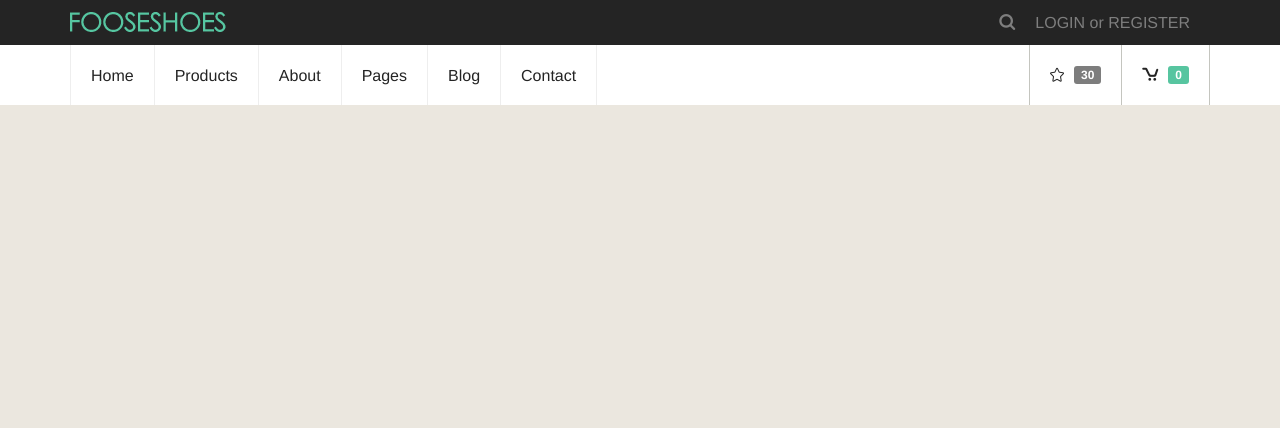
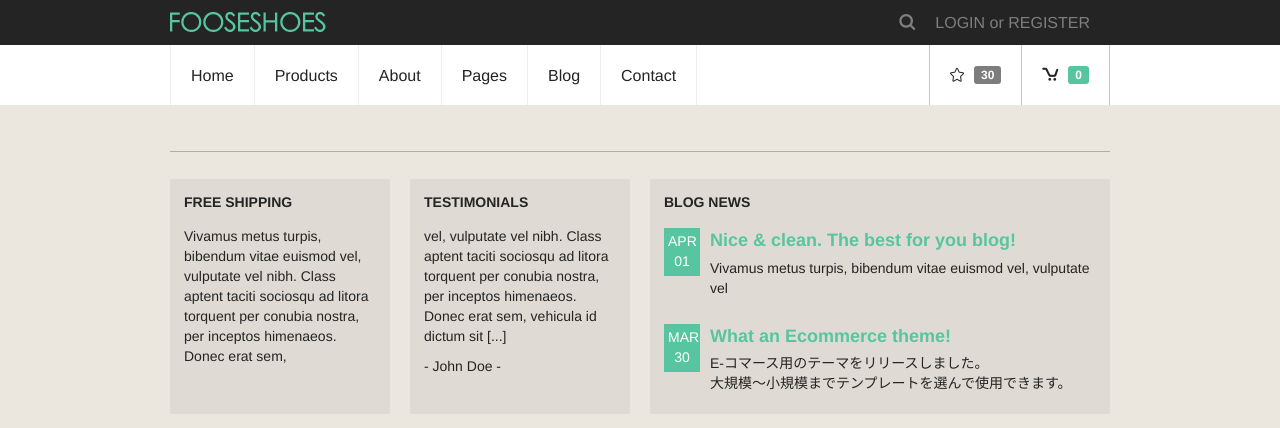
Before and after one commit to AurizedStudio/portfolio05Fooseshoes, a website: page htdocs/layout.html in a window 1280 px wide. Drawn offline with nearby package versions, Linux system fonts and the light colour scheme.

Commit message:
#4 共通部品ヘッダー .addon作成

```diff
--- /dev/null
+++ b/htdocs/js/jquery.heightLine.js
@@ -0,0 +1,93 @@
+/*!--------------------------------------------------------------------------*
+ *
+ *  jquery.heightLine.js 1.0.0
+ *
+ *  MIT-style license.
+ *
+ *  2013 Kazuma Nishihata
+ *  http://www.to-r.net
+ *
+ *--------------------------------------------------------------------------*/
+;(function($){
+	$.fn.heightLine = function(){
+		var target = this,fontSizeChangeTimer,windowResizeId= Math.random();
+		var heightLineObj = {
+			op : {
+				"maxWidth" : 10000,
+				"minWidth" : 0,
+				"fontSizeCheck" : false
+			},
+			setOption : function(op){
+				this.op = $.extend(this.op,op);
+			},
+			destroy : function(){
+				target.css("height","");
+			},
+			create : function(op){
+				var self = this,
+					maxHeight = 0,
+					windowWidth = $(window).width();
+				self.setOption(op);
+				if( windowWidth<=self.op.maxWidth && windowWidth>=self.op.minWidth ){
+					target.each(function(){
+						if($(this).outerHeight()>maxHeight){
+							maxHeight = $(this).outerHeight();
+						}
+					}).each(function(){
+						var height = maxHeight
+								   - parseInt($(this).css("padding-top"))
+								   - parseInt($(this).css("padding-bottom"));
+						$(this).height(height);
+					});
+				}
+			},
+			refresh : function(op){
+				this.destroy();
+				this.create(op);
+			},
+			removeEvent :function(){
+				$(window).off("resize."+windowResizeId);
+				target.off("destroy refresh");
+				clearInterval(fontSizeChangeTimer);
+			}
+		}
+		if(typeof arguments[0] === "string" && arguments[0] === "destroy"){
+			target.trigger("destroy");
+		}else if(typeof arguments[0] === "string" && arguments[0] === "refresh"){
+			target.trigger("refresh");
+		}else{
+			heightLineObj["create"](arguments[0]);
+
+			$(window).on("resize."+windowResizeId,function(){
+				heightLineObj["refresh"]();
+			});
+
+			target.on("destroy",function(){
+				heightLineObj["removeEvent"]();
+				heightLineObj["destroy"]();
+			}).on("refresh",function(){
+				heightLineObj["refresh"]();
+			});
+
+			if(heightLineObj.op.fontSizeCheck){
+
+				if($("#fontSizeChange").length<=0){
+					var fontSizeChange = $("<span id='fontSizeChange'></span>").css({
+						width:0,
+						height:"1em",
+						position:"absolute",
+						left:0,
+						top:0
+					}).appendTo("body");
+				}
+				var defaultFontSize = $("#fontSizeChange").height();
+				fontSizeChangeTimer = setInterval(function(){
+					if(defaultFontSize != $("#fontSizeChange").height()){
+						heightLineObj["refresh"]();
+					}
+				},100);
+			}
+		}
+		return target;
+	}
+})(jQuery);
--- /dev/null
+++ b/htdocs/js/style.js
@@ -0,0 +1,6 @@
+/**
+ * jquery.heightLine.js 要素の高さを揃える
+ */
+ $(function(){
+    $(".addon-item").heightLine();
+ });
--- a/htdocs/layout.html
+++ b/htdocs/layout.html
@@ -35,8 +35,9 @@
 <![endif]-->
 <header>
     <div class="topbar-outer">
-    <div class="topbar">
-        <a href="./"><p class="topbar-ci">FOOSESHOES</p></a>
+        <div class="topbar"> <a href="./">
+            <p class="topbar-ci">FOOSESHOES</p>
+            </a>
             <div class="topbar-right">
                 <p class="topbar-right-search"><a href="#"><span class="sr-only">Search</span><span class="icon icon_item-search"></span></a></p>
                 <p class="topbar-right-login"><a href="#">LOGIN or REGISTER</a></p>
@@ -69,44 +70,58 @@
     <!-- / .nextbar-outer -->
 </header>
 <div class="head-lead-outer">
-<div class="head-lead">
-</div>
+    <div class="head-lead"> </div>
     <!-- / .head-lead -->
 </div>
 <!-- / .head-lead-outer -->
 <div class="main-outer">
     <div id="main" class="main">
-    <nav class="brandnav">
-    </nav>
+        <nav class="brandnav"> </nav>
         <!-- / .brandnav -->
-    <div class="special">
+        <div class="special"> </div>
+        <div class="product-item"> </div>
+        <div class="addon">
+            <hr>
+            <div class="addon-item addon-shipping">
+                <h3 class="addon-item-title">Free Shipping</h3>
+                <p>Vivamus metus turpis, bibendum vitae euismod vel, vulputate vel nibh. Class aptent taciti sociosqu ad litora torquent per conubia nostra, per inceptos himenaeos. Donec erat sem, </p>
             </div>
-    <div class="product-item">
+            <div class="addon-item addon-test">
+                <h3 class="addon-item-title">Testimonials</h3>
+                <p>vel, vulputate vel nibh. Class aptent taciti sociosqu ad litora torquent per conubia nostra, per inceptos himenaeos. Donec erat sem, vehicula id dictum sit [...]</p>
+                <footer>- John Doe -</footer>
             </div>
-    <div class="addon">
-        <div class="addon-item">
-        </div>
-        <div class="addon-item">
-        </div>
-        <div class="addon-item">
+            <div class="addon-item addon-blog">
+                <h3 class="addon-item-title">Blog news</h3>
+                <div class="media"> <a class="pull-left addon-blog-date" href="#">APR<br>
+                    01</a>
+                    <div class="media-body">
+                        <h4 class="media-heading"><a href="#">Nice & clean. The best for you blog!</a></h4>
+                        <p>Vivamus metus turpis, bibendum vitae euismod vel, vulputate vel </p>
                     </div>
                 </div>
+                <div class="media"> <a class="pull-left addon-blog-date" href="#">MAR<br>
+                    30</a>
+                    <div class="media-body">
+                        <h4 class="media-heading"><a href="#">What an Ecommerce theme!</a></h4>
+                        <p>E-コマース用のテーマをリリースしました。<br>
+                            大規模〜小規模までテンプレートを選んで使用できます。</p>
+                    </div>
+                </div>
+            </div>
+        </div>
+        <!-- / .addon -->
     </div>
     <!-- / #main -->
 </div>
 <!-- / .main-outer -->
 <div class="footer-outer">
     <footer class="footer">
-    <div class="footer-item">
-    </div>
-    <div class="footer-item">
-    </div>
-    <div class="footer-item">
-    </div>
-    <div class="footer-middle">
-    </div>
-    <div class="footer-bottom">
-    </div>
+        <div class="footer-item"> </div>
+        <div class="footer-item"> </div>
+        <div class="footer-item"> </div>
+        <div class="footer-middle"> </div>
+        <div class="footer-bottom"> </div>
     </footer>
 </div>
 <!-- / .footer-outer -->
@@ -114,5 +129,7 @@
 <script>window.jQuery || document.write('<script src="js/jquery-1.11.1.min.js"><\/script>')</script>
 <script src="js/collapse.js"></script>
 <script src="js/transition.js"></script>
+<script src="js/jquery.heightLine.js"></script>
+<script src="js/style.js"></script>
 </body>
 </html>
--- a/source/scss/_main.scss
+++ b/source/scss/_main.scss
@@ -10,7 +10,7 @@
 // }
 
 /**
- *  header
+ *  ヘッダー（header）サイトロゴ、グロナビ、ブックマーク、カート
  */
  /* .topbar */
 .topbar-outer {
@@ -18,7 +18,9 @@
 }
 .topbar {
     @extend .container;
-//    @extend .container-fluid;
+    .ie8 & {
+        width: $screen-md ;
+    }
     height: 45px;
 }
 .topbar-ci {
@@ -60,6 +62,9 @@
 .nextbar {
     @extend .container;
     height: 60px;
+    .ie8 & {
+        width: $screen-md ;
+    }
 }
 .nextbar-gnav {
     float: left;
@@ -121,3 +126,50 @@
             background-color: $brand-primary;
         }
     }
+
+/**
+ *  アドオン（.addon）
+ */
+.addon {
+    @extend .container;
+    .ie8 & {
+        width: $screen-md ;
+    }
+    hr {
+        margin: 46px 0 27px 0;
+    }
+}
+.addon-item {
+    float: left;
+    background-color: $gray-addon-fallback;
+    background-color: $gray-addon;
+    margin: 0 20px 0 0;
+    padding: 0 14px 10px;
+}
+.addon-shipping {
+    width: 220px;
+}
+.addon-test {
+    width: 220px;
+}
+.addon-blog {
+    width: 460px;
+    margin: 0;
+}
+.addon-item-title {
+    font-size: $font-size-base;
+    @extend .text-uppercase;
+}
+.addon-blog-date {
+    background-color: $brand-primary;
+    width: 36px;
+    padding: 4px;
+    text-align: center;
+    color: #fff;
+    &:hover,
+    &:focus {
+        color: #fff;
+        background-color: darken($brand-primary, 20%);
+        text-decoration: none;
+    }
+}
--- a/source/scss/bootstrap/_grid.scss
+++ b/source/scss/bootstrap/_grid.scss
@@ -16,9 +16,9 @@
   @media (min-width: $screen-md-min) {
     width: $container-md;
   }
-  @media (min-width: $screen-lg-min) {
-    width: $container-lg;
-  }
+//  @media (min-width: $screen-lg-min) {
+//    width: $container-lg;
+//  }
 }
 
 
--- a/source/scss/bootstrap/_variables.scss
+++ b/source/scss/bootstrap/_variables.scss
@@ -22,7 +22,8 @@ $gray-lighter: #adadad; // .brandnav currnet sub
 $gray-lighterr: #bcb5a7; // .product-item btn
 $gray-lightest: #c4c5bf; // .footer-item time txt
 $gray-lightestt: #eee; // .nextbar-gnav border
-$gray-addon :lighten(#000, 5%); // .addon-item bg
+$gray-addon: rgba(0,0,0,.05); // .addon-item bg
+$gray-addon-fallback: #e0dbd5;
 
 $brand-primary: #57c5a0; // FOOSESHOES GREEN         #428bca !default;
 $brand-success:         #5cb85c !default;
@@ -292,7 +293,7 @@ $screen-tablet:              $screen-sm-min !default;
 
 // Medium screen / desktop
 //** Deprecated `$screen-md` as of v3.0.1
-$screen-md:                  992px !default;
+$screen-md:                  960px !default;
 $screen-md-min:              $screen-md !default;
 //** Deprecated `$screen-desktop` as of v3.0.1
 $screen-desktop:             $screen-md-min !default;
```
Also changed, not shown: htdocs/css/style.css, 1 other file. Lines whose indentation alone changed are shown as unchanged.
